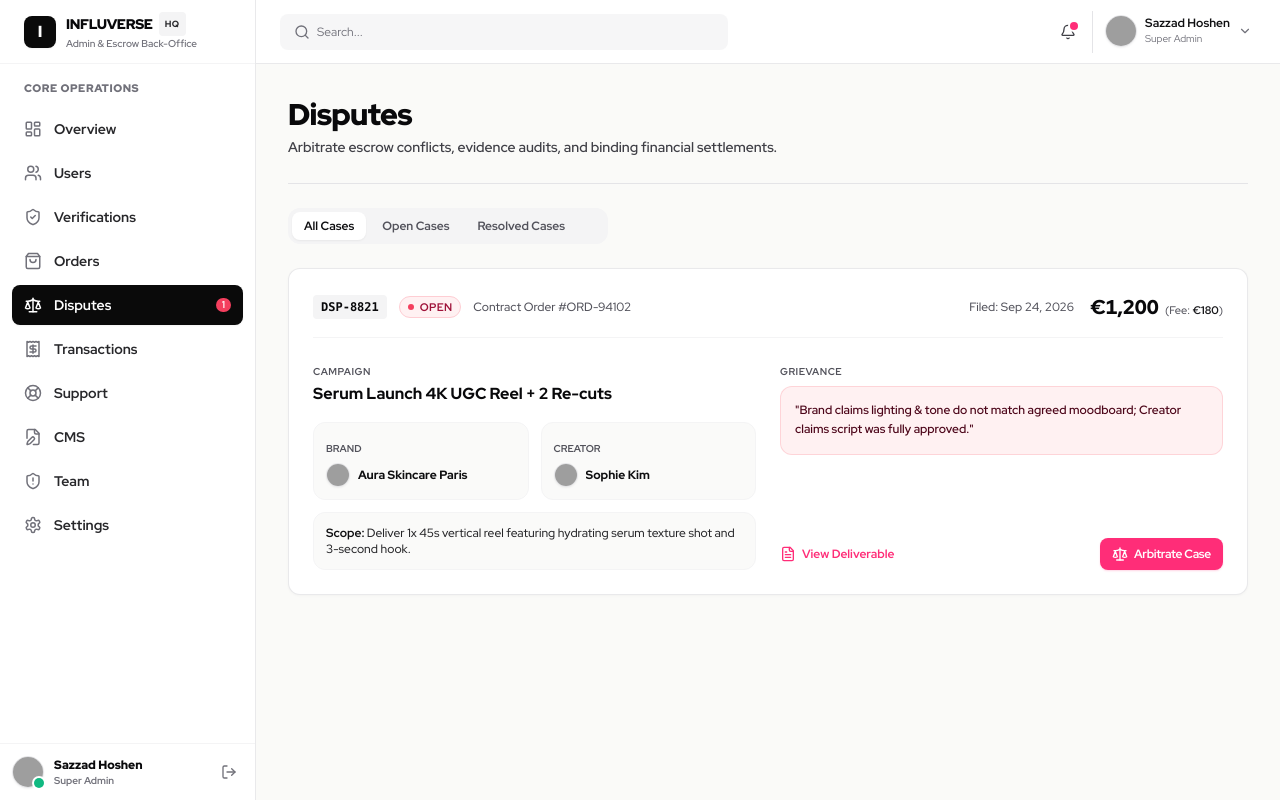
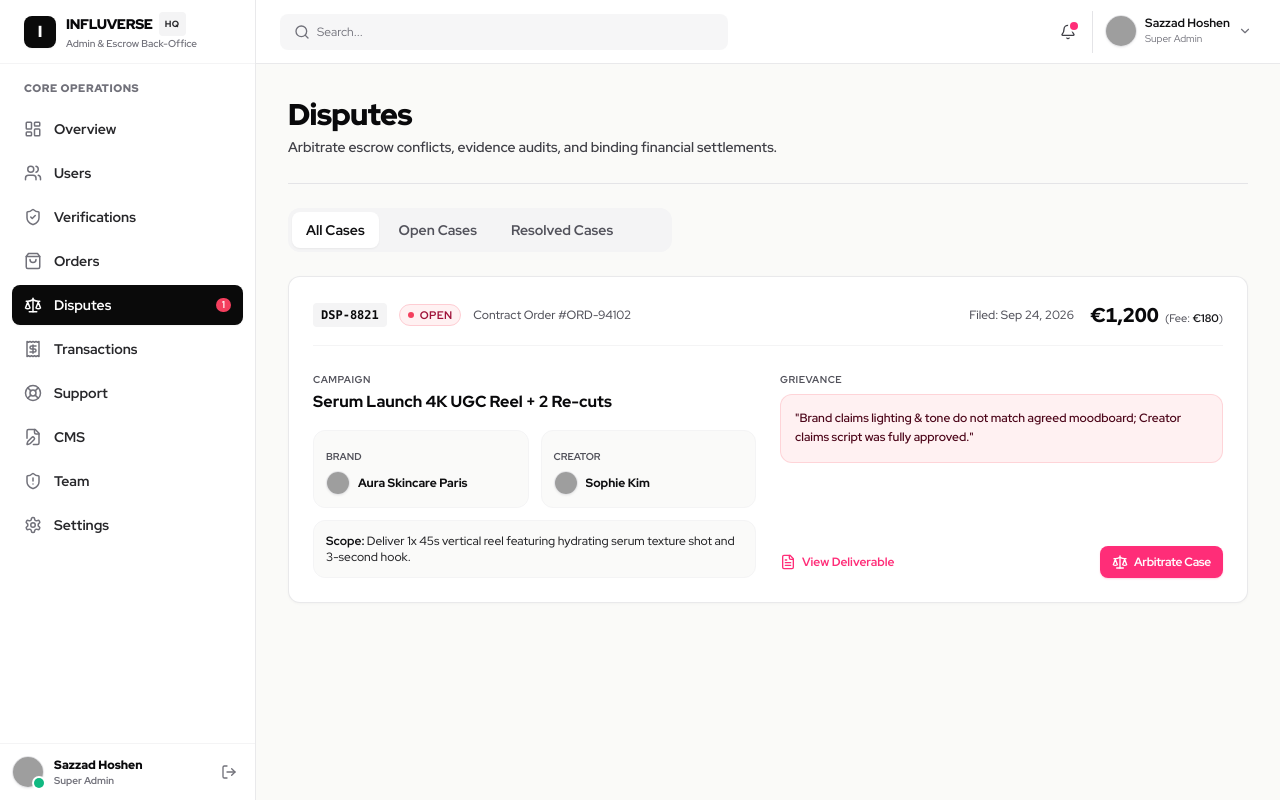
Before and after one commit to BeingSazzad/Influencer-Dashboard, a React (Vite) app: page /escrow in a window 1280 px wide. Built offline with nearby package versions, Linux system fonts and the light colour scheme; grey boxes are pictures that could not be loaded; a web font is replaced by a local one.

Commit message:
style: standardize all dashboard tab navigation and pills font sizes to 14px (text-sm)

```diff
--- a/src/pages/dashboard/CmsPage.tsx
+++ b/src/pages/dashboard/CmsPage.tsx
@@ -158,7 +158,7 @@ export const CmsPage: React.FC = () => {
       <div className="flex items-center gap-2 border-b border-neutral-200">
         <button
           onClick={() => setActiveTab('legal')}
-          className={`flex items-center gap-2 px-4 py-2.5 text-xs font-bold border-b-2 transition-all ${
+          className={`flex items-center gap-2 px-4 py-2.5 text-sm font-bold border-b-2 transition-all cursor-pointer ${
             activeTab === 'legal'
               ? 'border-brand-black text-brand-black'
               : 'border-transparent text-neutral-500 hover:text-neutral-900'
@@ -170,7 +170,7 @@ export const CmsPage: React.FC = () => {
 
         <button
           onClick={() => setActiveTab('faqs')}
-          className={`flex items-center gap-2 px-4 py-2.5 text-xs font-bold border-b-2 transition-all ${
+          className={`flex items-center gap-2 px-4 py-2.5 text-sm font-bold border-b-2 transition-all cursor-pointer ${
             activeTab === 'faqs'
               ? 'border-brand-black text-brand-black'
               : 'border-transparent text-neutral-500 hover:text-neutral-900'
@@ -182,7 +182,7 @@ export const CmsPage: React.FC = () => {
 
         <button
           onClick={() => setActiveTab('branding')}
-          className={`flex items-center gap-2 px-4 py-2.5 text-xs font-bold border-b-2 transition-all ${
+          className={`flex items-center gap-2 px-4 py-2.5 text-sm font-bold border-b-2 transition-all cursor-pointer ${
             activeTab === 'branding'
               ? 'border-brand-black text-brand-black'
               : 'border-transparent text-neutral-500 hover:text-neutral-900'
--- a/src/pages/dashboard/EscrowPage.tsx
+++ b/src/pages/dashboard/EscrowPage.tsx
@@ -71,12 +71,12 @@ export const EscrowPage: React.FC = () => {
       />
 
       {/* Filter Tabs */}
-      <div className="flex items-center gap-1 bg-neutral-100 p-1 rounded-xl self-start max-w-xs">
+      <div className="flex items-center gap-1.5 bg-neutral-100 p-1 rounded-xl self-start max-w-sm">
         {(['all', 'open', 'resolved'] as const).map((s) => (
           <button
             key={s}
             onClick={() => dispatch(setDisputeFilter(s))}
-            className={`px-3 py-1.5 text-xs font-bold rounded-lg transition-all capitalize ${
+            className={`px-3.5 py-2 text-sm font-bold rounded-lg transition-all capitalize cursor-pointer ${
               filterStatus === s
                 ? 'bg-white text-neutral-900 shadow-sm'
                 : 'text-neutral-500 hover:text-neutral-900'
--- a/src/pages/dashboard/SettingsPage.tsx
+++ b/src/pages/dashboard/SettingsPage.tsx
@@ -103,7 +103,7 @@ export const SettingsPage: React.FC = () => {
         <button
           type="button"
           onClick={() => setActiveTab('profile')}
-          className={`flex items-center gap-2 px-4 py-2.5 text-xs font-bold border-b-2 transition-all ${
+          className={`flex items-center gap-2 px-4 py-2.5 text-sm font-bold border-b-2 transition-all cursor-pointer ${
             activeTab === 'profile'
               ? 'border-brand-black text-brand-black'
               : 'border-transparent text-neutral-500 hover:text-neutral-900'
@@ -116,7 +116,7 @@ export const SettingsPage: React.FC = () => {
         <button
           type="button"
           onClick={() => setActiveTab('security')}
-          className={`flex items-center gap-2 px-4 py-2.5 text-xs font-bold border-b-2 transition-all ${
+          className={`flex items-center gap-2 px-4 py-2.5 text-sm font-bold border-b-2 transition-all cursor-pointer ${
             activeTab === 'security'
               ? 'border-brand-black text-brand-black'
               : 'border-transparent text-neutral-500 hover:text-neutral-900'
@@ -129,7 +129,7 @@ export const SettingsPage: React.FC = () => {
         <button
           type="button"
           onClick={() => setActiveTab('escrow')}
-          className={`flex items-center gap-2 px-4 py-2.5 text-xs font-bold border-b-2 transition-all ${
+          className={`flex items-center gap-2 px-4 py-2.5 text-sm font-bold border-b-2 transition-all cursor-pointer ${
             activeTab === 'escrow'
               ? 'border-brand-black text-brand-black'
               : 'border-transparent text-neutral-500 hover:text-neutral-900'
```
